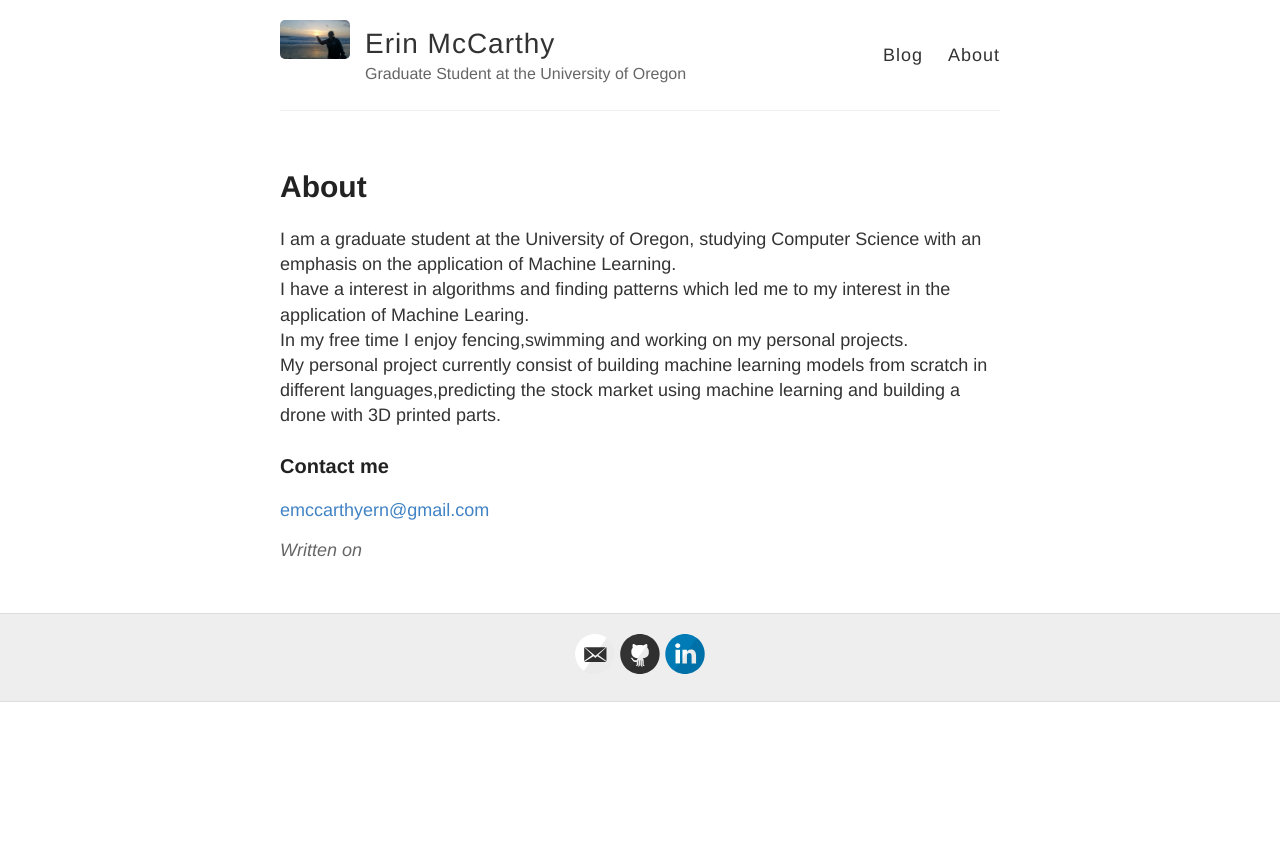
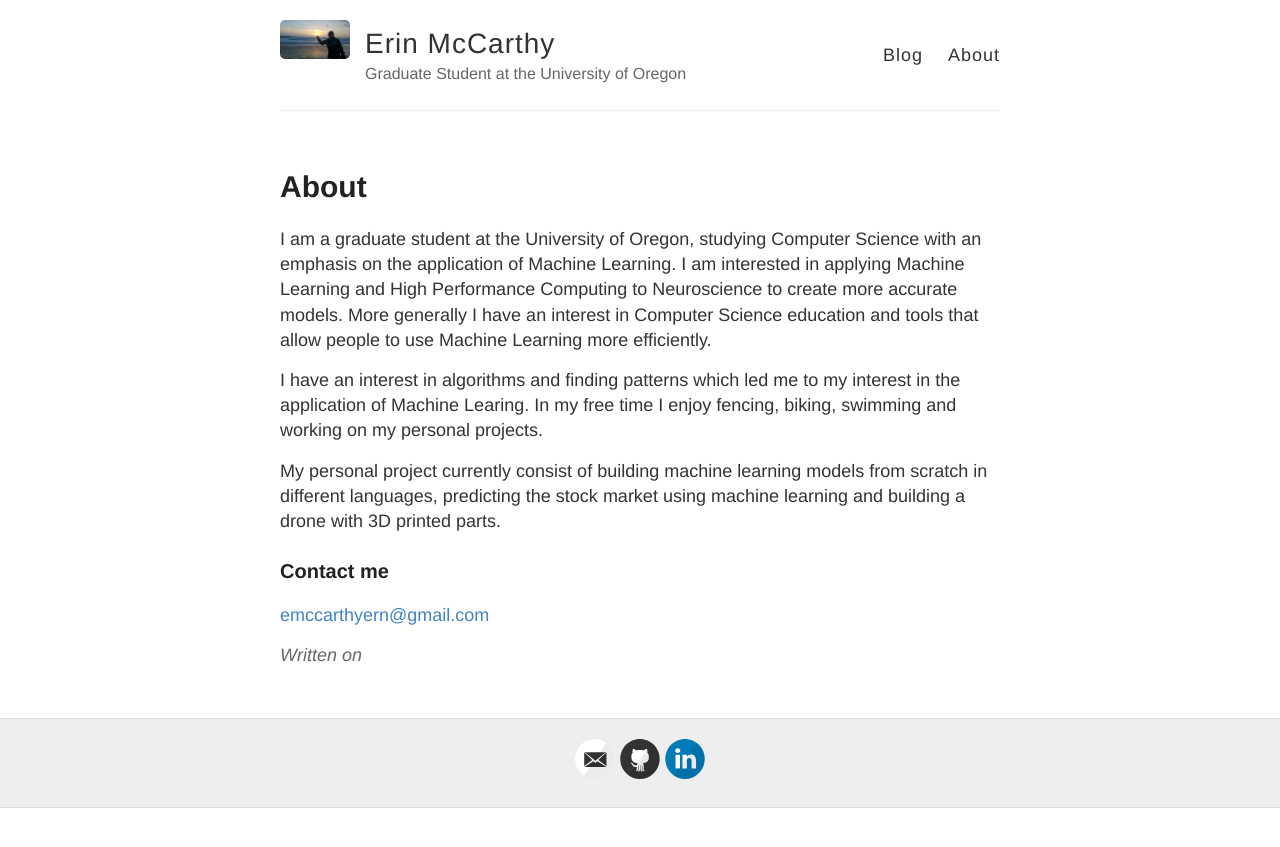
Before and after one commit to enmccarthy/enmccarthy.github.io, a Jekyll site: the page built from about.md, in a window 1280 px wide. Shown: the top 847 px of the page. Built offline with Jekyll 4.4.1, drawn with Linux system fonts in a browser that asks for light colours.

Commit message:
updating about me

```diff
--- a/about.md
+++ b/about.md
@@ -4,10 +4,13 @@ title: About
 permalink: /about/
 ---
 
-I am a graduate student at the University of Oregon, studying Computer Science with an emphasis on the application of Machine Learning. \\
-I have a interest in algorithms and finding patterns which led me to my interest in the application of Machine Learing. \\
-In my free time I enjoy fencing,swimming and working on my personal projects. \\
-My personal project currently consist of building machine learning models from scratch in different languages,predicting the stock market using machine learning and building a drone with 3D printed parts.
+I am a graduate student at the University of Oregon, studying Computer Science with an emphasis on the application of Machine Learning. I am interested in applying Machine Learning and High Performance Computing to Neuroscience to create more accurate models. More generally I have an interest in Computer Science education and tools that allow people to use Machine Learning more efficiently.
+
+
+I have an interest in algorithms and finding patterns which led me to my interest in the application of Machine Learing.
+In my free time I enjoy fencing, biking, swimming and working on my personal projects.
+
+My personal project currently consist of building machine learning models from scratch in different languages, predicting the stock market using machine learning and building a drone with 3D printed parts.
 
 
 ### Contact me
```
